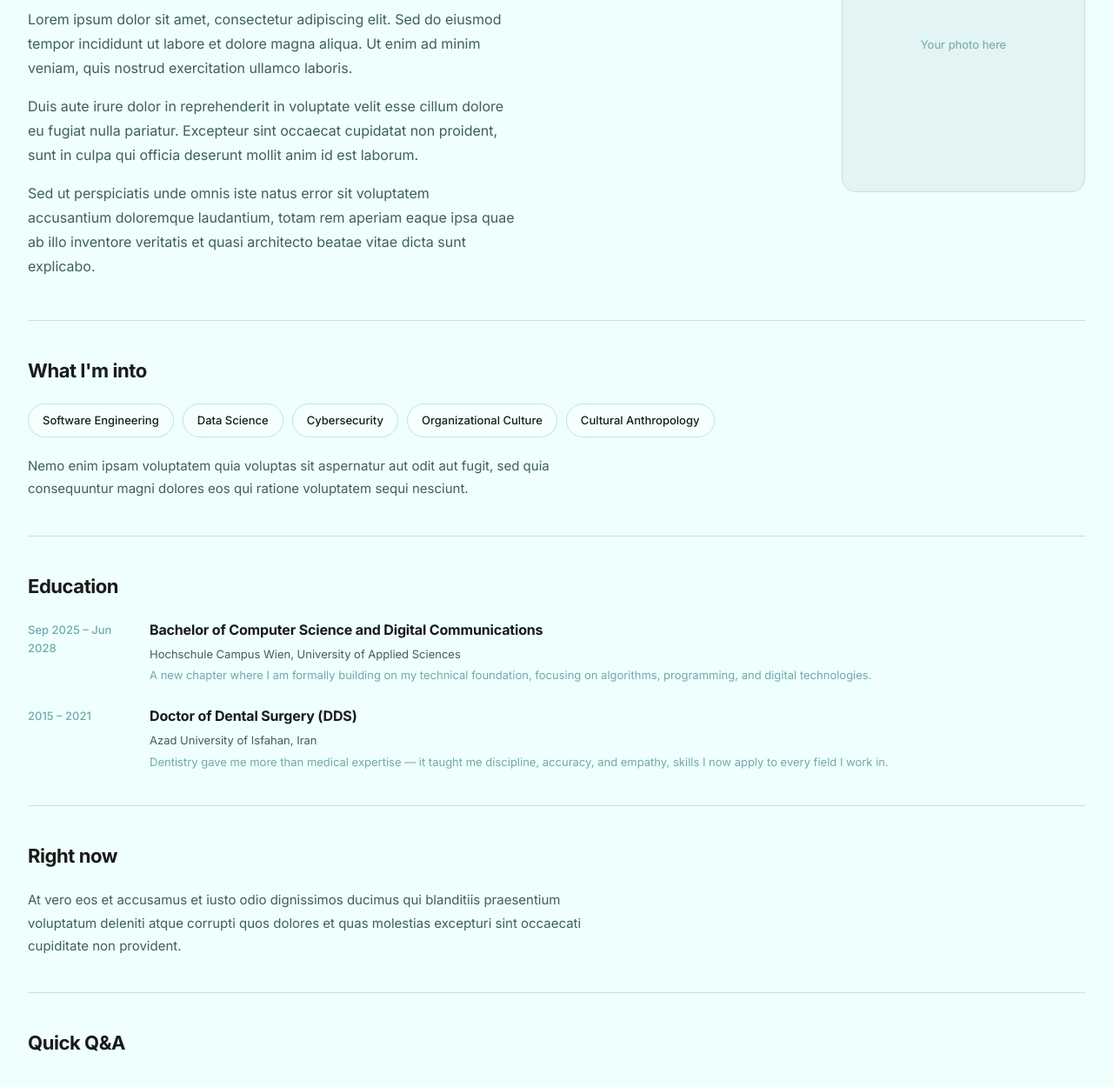
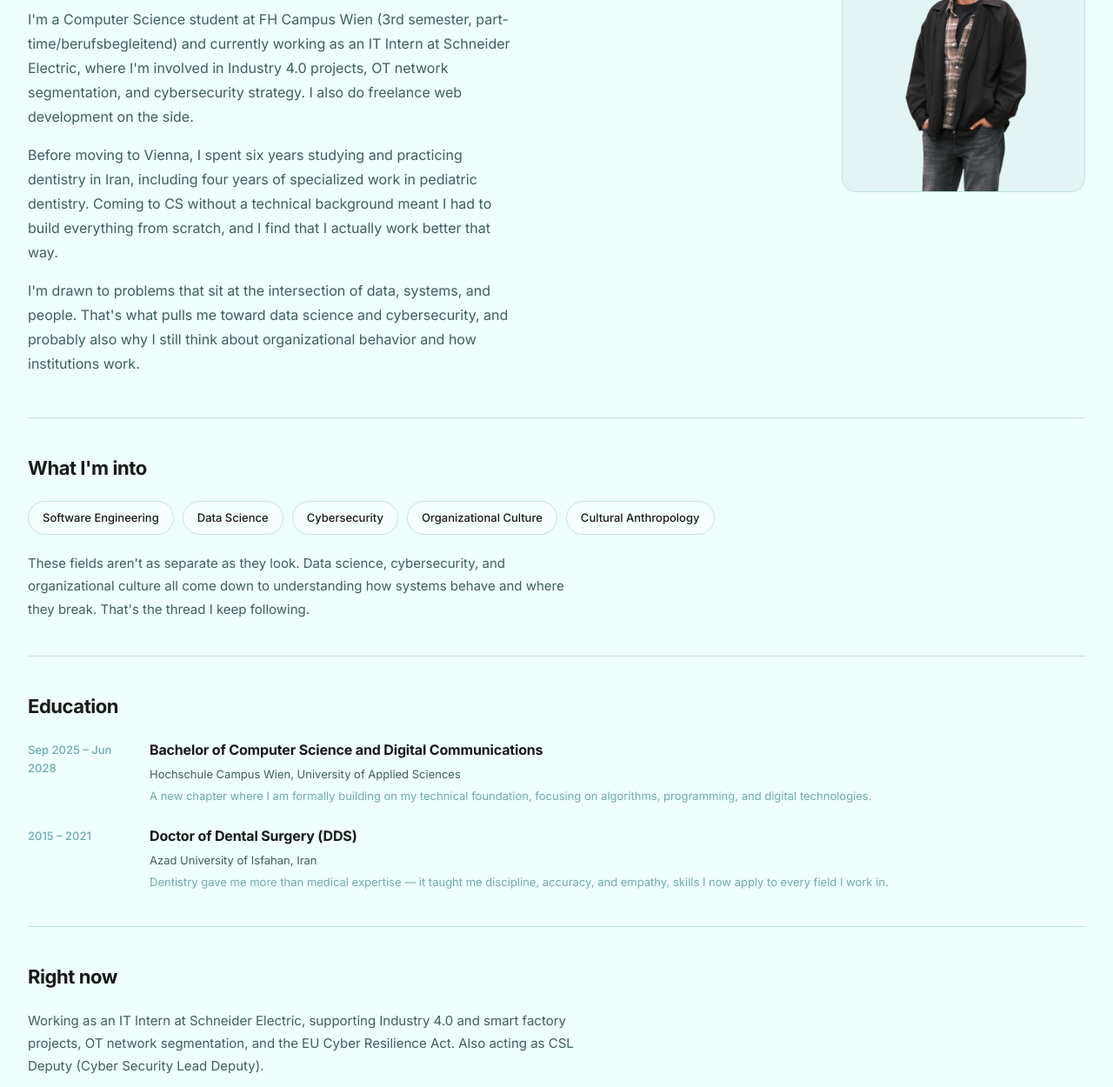
Before and after one commit to ghazalab96/ghazalab96.github.io, a plain HTML site: page pages/about.html in a window 1280 px wide. Shown: the part 256-1506 px from the top of the page at 87% size. Drawn offline with Linux system fonts and the light colour scheme.

Commit message:
Update about page bio and replace CV download with LinkedIn CTA

```diff
--- a/pages/about.html
+++ b/pages/about.html
@@ -90,22 +90,18 @@
           <h1 class="about-title">I'm Ghazal.</h1>
           <div class="about-intro">
             <p>
-              <!-- Replace this paragraph with your own introduction -->
-              Lorem ipsum dolor sit amet, consectetur adipiscing elit. Sed do eiusmod tempor incididunt ut labore et dolore magna aliqua. Ut enim ad minim veniam, quis nostrud exercitation ullamco laboris.
+              I'm a Computer Science student at FH Campus Wien (3rd semester, part-time/berufsbegleitend) and currently working as an IT Intern at Schneider Electric, where I'm involved in Industry 4.0 projects, OT network segmentation, and cybersecurity strategy. I also do freelance web development on the side.
             </p>
             <p>
-              <!-- Replace this paragraph with more about yourself -->
-              Duis aute irure dolor in reprehenderit in voluptate velit esse cillum dolore eu fugiat nulla pariatur. Excepteur sint occaecat cupidatat non proident, sunt in culpa qui officia deserunt mollit anim id est laborum.
+              Before moving to Vienna, I spent six years studying and practicing dentistry in Iran, including four years of specialized work in pediatric dentistry. Coming to CS without a technical background meant I had to build everything from scratch, and I find that I actually work better that way.
             </p>
             <p>
-              <!-- Background, where you're from, what drives you -->
-              Sed ut perspiciatis unde omnis iste natus error sit voluptatem accusantium doloremque laudantium, totam rem aperiam eaque ipsa quae ab illo inventore veritatis et quasi architecto beatae vitae dicta sunt explicabo.
+              I'm drawn to problems that sit at the intersection of data, systems, and people. That's what pulls me toward data science and cybersecurity, and probably also why I still think about organizational behavior and how institutions work.
             </p>
           </div>
         </div>
         <div class="about-photo">
-          <!-- Replace src with your photo path, e.g. src="../assets/images/ghazal.jpg" -->
-          <span>Your photo here</span>
+          <img src="../assets/images/ghazal.png" alt="Ghazal Arbabzadeh" />
         </div>
       </div>
 
@@ -122,8 +118,7 @@
         </div>
         <div class="about-body" style="margin-top:20px;">
           <p>
-            <!-- Tell the story behind your interests — why these fields, how they connect -->
-            Nemo enim ipsam voluptatem quia voluptas sit aspernatur aut odit aut fugit, sed quia consequuntur magni dolores eos qui ratione voluptatem sequi nesciunt.
+            These fields aren't as separate as they look. Data science, cybersecurity, and organizational culture all come down to understanding how systems behave and where they break. That's the thread I keep following.
           </p>
         </div>
       </div>
@@ -156,8 +151,10 @@
         <h2 class="about-section-title">Right now</h2>
         <div class="about-body">
           <p>
-            <!-- What are you working on, studying, thinking about right now? -->
-            At vero eos et accusamus et iusto odio dignissimos ducimus qui blanditiis praesentium voluptatum deleniti atque corrupti quos dolores et quas molestias excepturi sint occaecati cupiditate non provident.
+            Working as an IT Intern at Schneider Electric, supporting Industry 4.0 and smart factory projects, OT network segmentation, and the EU Cyber Resilience Act. Also acting as CSL Deputy (Cyber Security Lead Deputy).
+          </p>
+          <p>
+            Finishing my 3rd semester at FH Campus Wien. Taking on freelance web development projects on the side. Teaching programming and Python to teenagers at Hobby Lobby in German and English.
           </p>
         </div>
       </div>
```
Also changed, not shown: index.html (+2 -22 lines).
